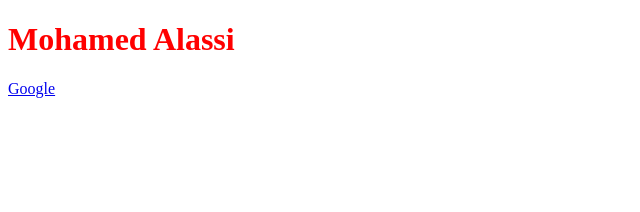
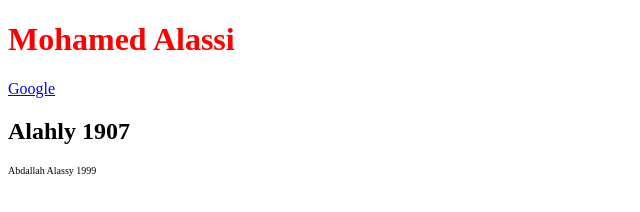
Before and after one commit to Abdallah-alassy/test_get, a plain HTML site: page index.html in a window 1280 px wide. Shown: the whole page, without its empty margins (0-640 px from the left). Drawn offline with Linux system fonts and the light colour scheme.

Commit message:
new h2 p

```diff
--- a/index.html
+++ b/index.html
@@ -11,6 +11,8 @@
 <body>
     <h1>Mohamed Alassi</h1>
     <a href="http://www.google.com">Google</a>
+    <h2>Alahly 1907</h2>
+    <p>Abdallah Alassy 1999</p>
 </body>
 
 </html>
```
